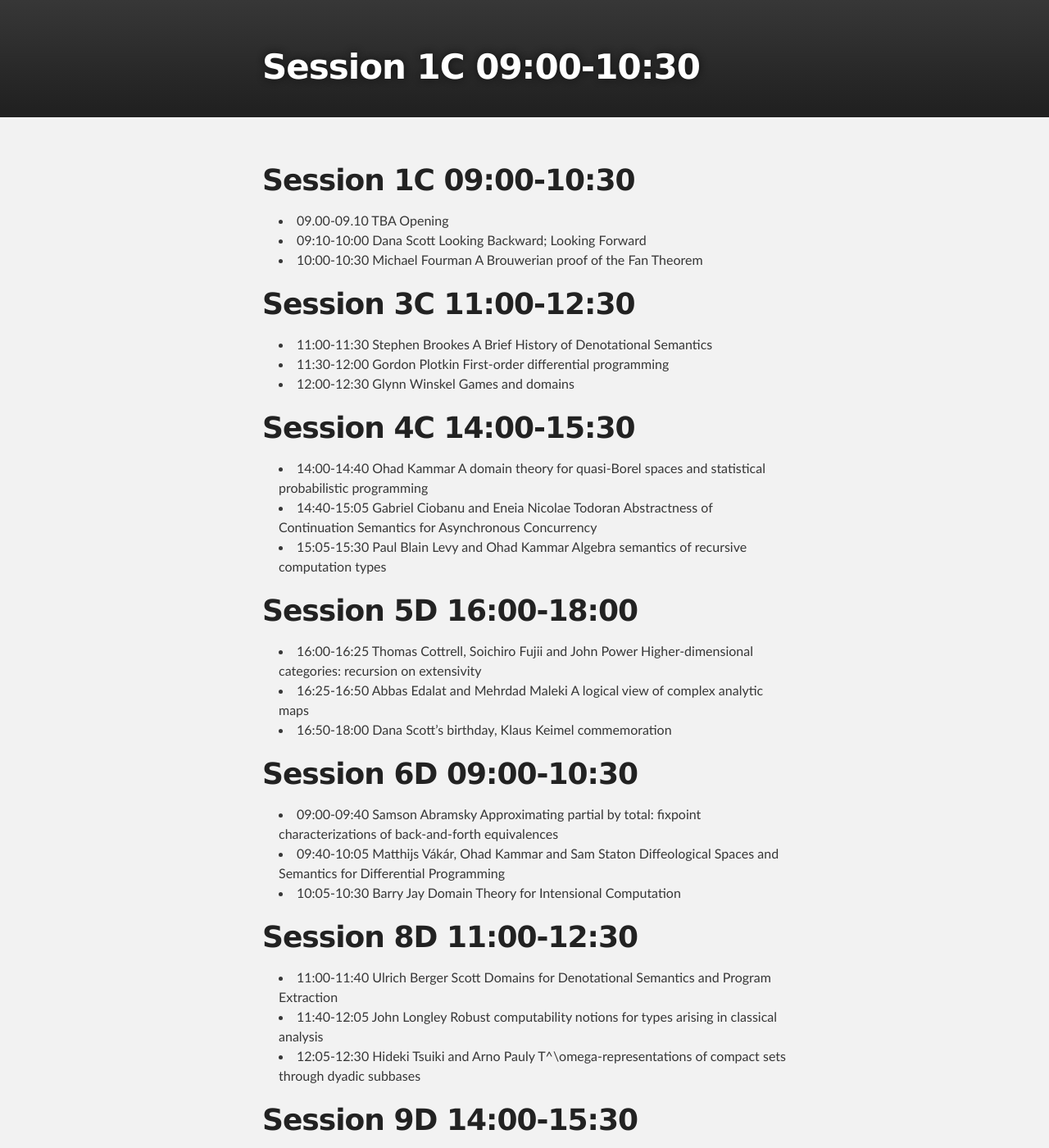
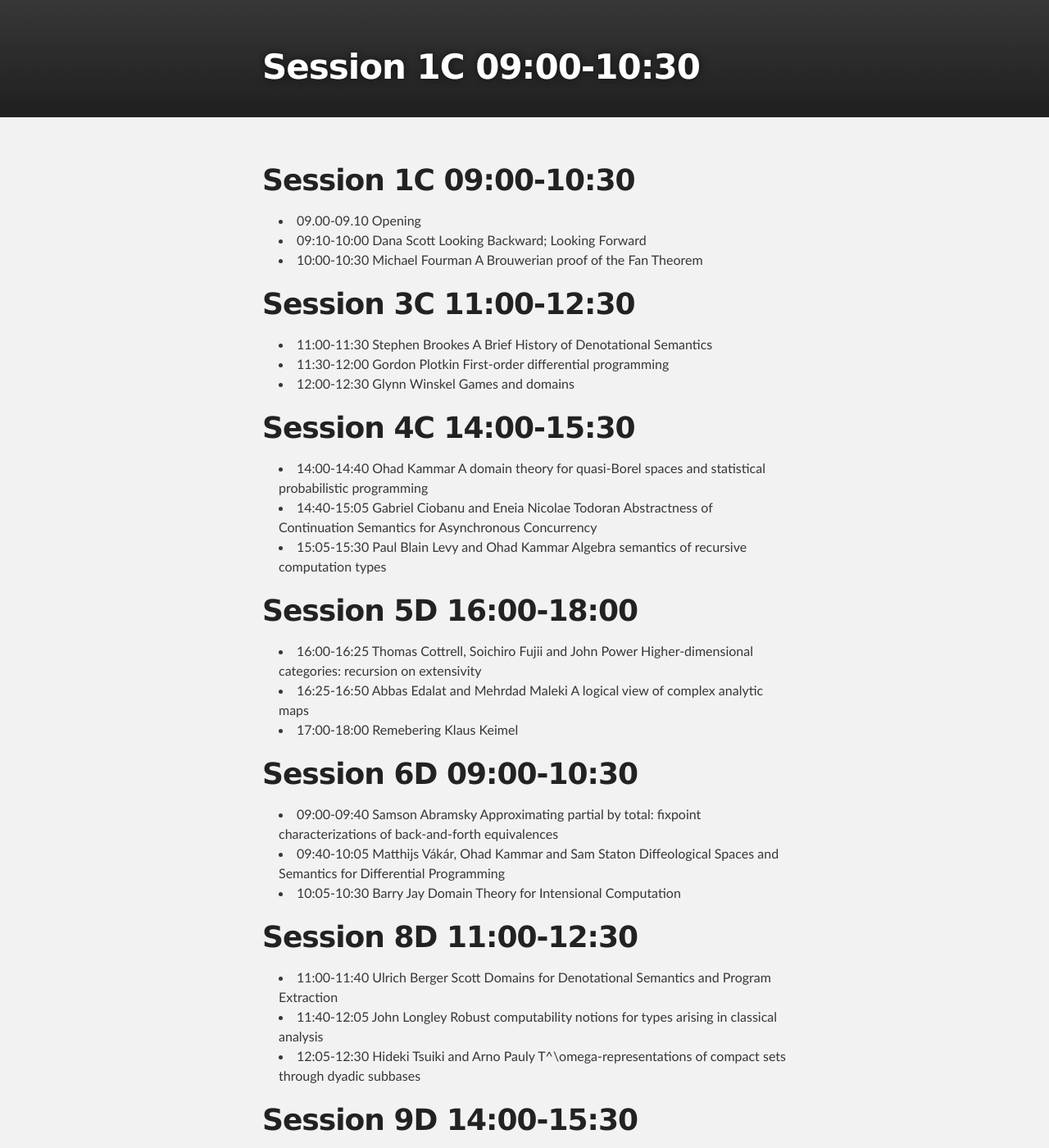
Before and after one commit to IMFM-SI/STM2025, a Jekyll site: the page built from programme.md, in a window 1280 px wide and 1400 px high. Shown: the whole window at 82% size. Built offline with Jekyll 4.4.1, drawn with Linux system fonts in a browser that asks for light colours; our own code applies the rules of GitHub Pages for plain Markdown files.

Commit message:
finished programme

```diff
--- a/programme.md
+++ b/programme.md
@@ -1,7 +1,7 @@
 
 # Session 1C 09:00-10:30
 
- - 09.00-09.10 TBA              Opening
+ - 09.00-09.10                  Opening
  - 09:10-10:00 Dana Scott	Looking Backward; Looking Forward
  - 10:00-10:30 Michael Fourman	A Brouwerian proof of the Fan Theorem
 
@@ -21,7 +21,7 @@
 
  - 16:00-16:25 Thomas Cottrell, Soichiro Fujii and John Power	Higher-dimensional categories: recursion on extensivity
  - 16:25-16:50 Abbas Edalat and Mehrdad Maleki	A logical view of complex analytic maps
- - 16:50-18:00 Dana Scott's birthday, Klaus Keimel commemoration
+ - 17:00-18:00 Remebering Klaus Keimel
 
 # Session 6D 09:00-10:30
 
@@ -47,3 +47,4 @@
  - 16:25-16:50 Achim Jung, Alexander Kurz and M. Andrew Moshier	Extending Stone Duality to Relations
  - 16:50-17:15 Tatsuji Kawai	Applications of entailments: de Groot duality
  - 17:15-17:40 Chong Shen, Xiaoyong Xi, Dongsheng Zhao and Qingyu He	I-equivalence of posets
+ - 17:40-18:00 Closing
```
